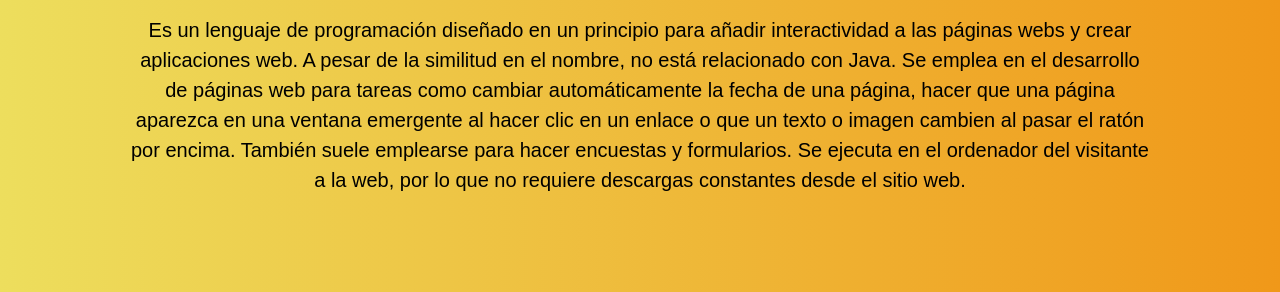
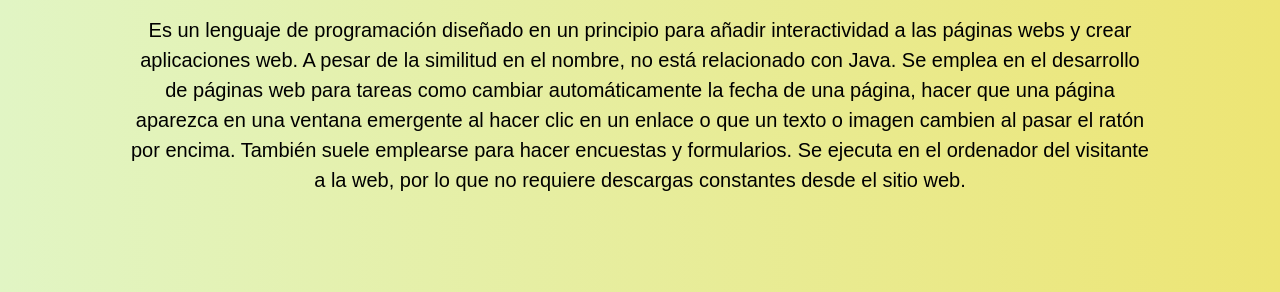
Before and after one commit to edisonsaavedra1304/edisonsaavedra1304.github.io, a plain HTML site: page index.html in a window 1280 px wide. Shown: the part 291-583 px from the top of the page. Drawn offline with Linux system fonts and the light colour scheme.

Commit message:
initial commit

```diff
--- a/estilos.css
+++ b/estilos.css
@@ -2,9 +2,10 @@ body{
   font: 15px/1.5 Arial, Helvetica,sans-serif;
   padding:0;
   margin:0;
-  background: #F09819;  /* fallback for old browsers */
-  background: -webkit-linear-gradient(to right, #EDDE5D, #F09819);  /* Chrome 10-25, Safari 5.1-6 */
-  background: linear-gradient(to right, #EDDE5D, #F09819); /* W3C, IE 10+/ Edge, Firefox 16+, Chrome 26+, Opera 12+, Safari 7+ */
+  background: #EDE574;  /* fallback for old browsers */
+  background: -webkit-linear-gradient(to right, #E1F5C4, #EDE574);  /* Chrome 10-25, Safari 5.1-6 */
+  background: linear-gradient(to right, #E1F5C4, #EDE574); /* W3C, IE 10+/ Edge, Firefox 16+, Chrome 26+, Opera 12+, Safari 7+ */
+
 
 }
 
```
